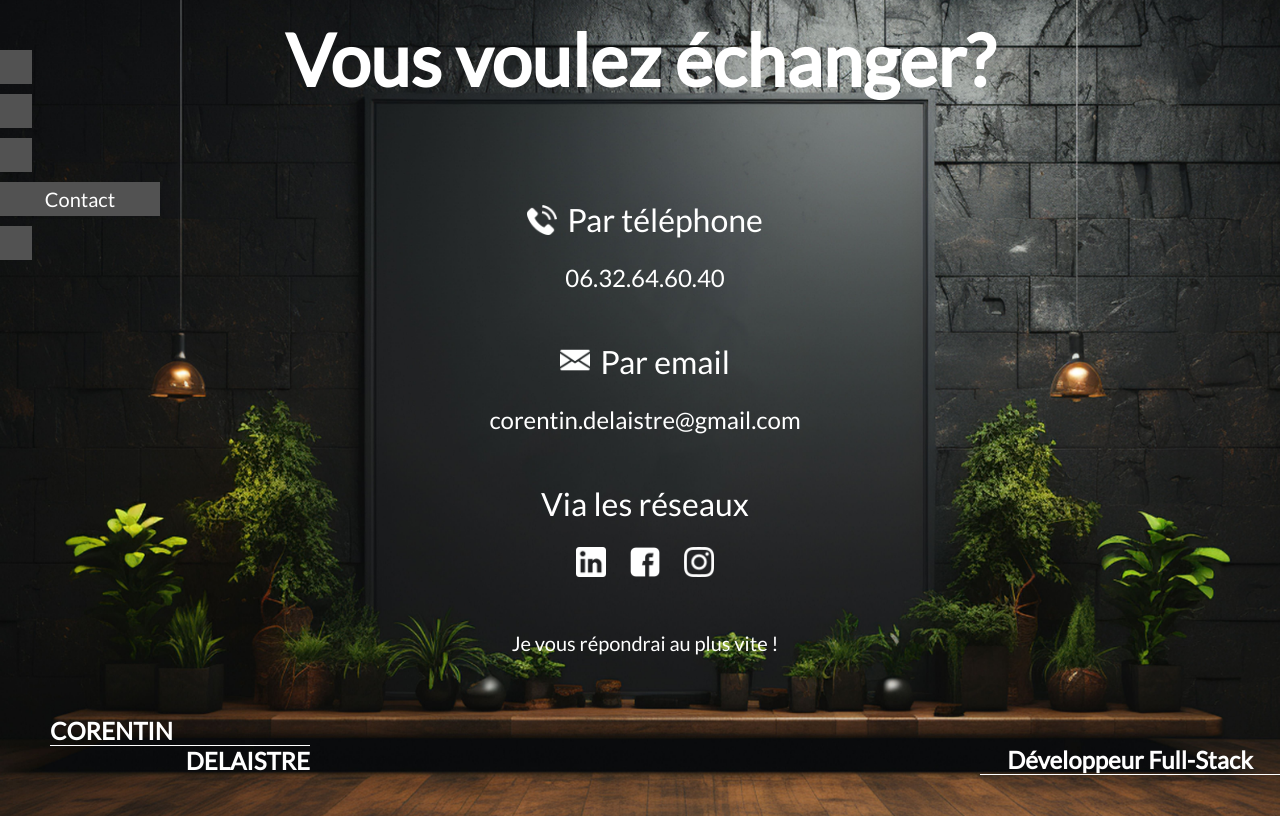
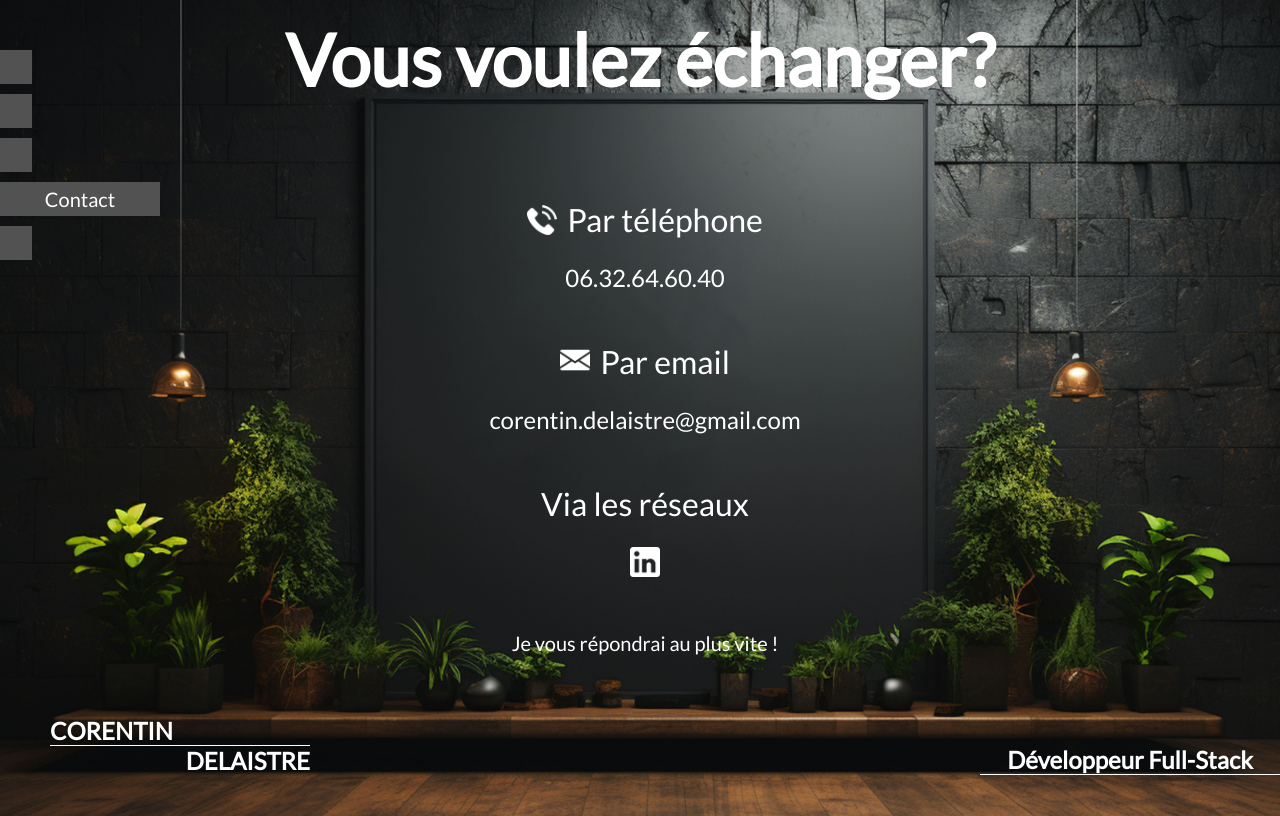
Before and after one commit to Corentin-DELAISTRE/Portfolio, a website: page contact.html in a window 1280 px wide. Drawn offline with nearby package versions, Linux system fonts and the light colour scheme.

Commit message:
maj contact reseaux

```diff
--- a/contact.html
+++ b/contact.html
@@ -64,8 +64,6 @@
                 <h4>Via les réseaux</h4>
                 <div class="flexwrap g24">
                     <div><a href="https://www.linkedin.com/in/corentin-delaistre-457a71315/"><img src="./assets/logo-linkedin.png" alt=""></a></div>
-                    <div><a href=""><img src="./assets/fb_icon.png" alt=""></a></div>
-                    <div><a href=""><img src="./assets/instagram_icon.png" alt=""></a></div>
                 </div>
             </div>
             <p class="p-contact">Je vous répondrai au plus vite !</p>
```
